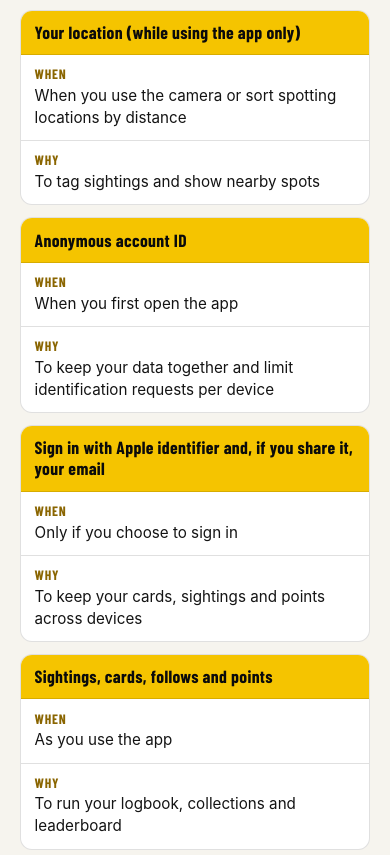
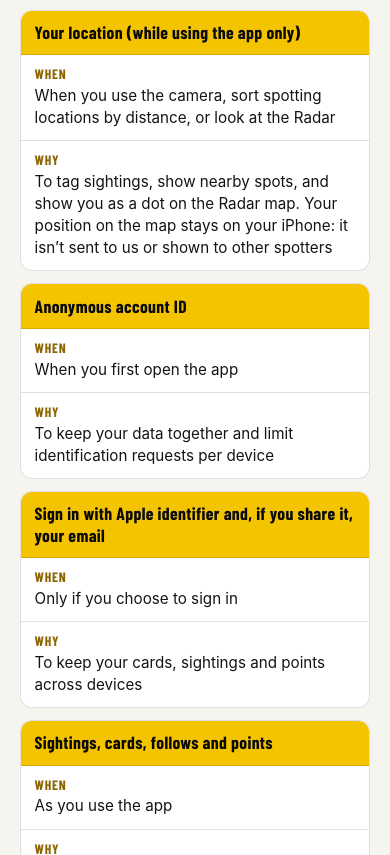
Before and after one commit to jbultena-dev/flightline-site, a plain HTML site: page privacy/index.html in a window 390 px wide. Shown: the part 1135-1990 px from the top of the page. Drawn offline with Linux system fonts and the light colour scheme.

Commit message:
Privacy policy: your position on the Radar stays on your iPhone

```diff
--- a/privacy/index.html
+++ b/privacy/index.html
@@ -35,7 +35,7 @@
         <tbody>
           <tr><td data-label="Data">Aircraft photos</td><td data-label="When">When you take or choose a photo to make a card</td><td data-label="Why">To identify the aircraft and create your card</td></tr>
           <tr><td data-label="Data">Photo date and location</td><td data-label="When">When the photo carries them, or from your location at the moment you take it in the app</td><td data-label="Why">To place a sighting at the nearest airport and award points</td></tr>
-          <tr><td data-label="Data">Your location (while using the app only)</td><td data-label="When">When you use the camera or sort spotting locations by distance</td><td data-label="Why">To tag sightings and show nearby spots</td></tr>
+          <tr><td data-label="Data">Your location (while using the app only)</td><td data-label="When">When you use the camera, sort spotting locations by distance, or look at the Radar</td><td data-label="Why">To tag sightings, show nearby spots, and show you as a dot on the Radar map. Your position on the map stays on your iPhone: it isn&rsquo;t sent to us or shown to other spotters</td></tr>
           <tr><td data-label="Data">Anonymous account ID</td><td data-label="When">When you first open the app</td><td data-label="Why">To keep your data together and limit identification requests per device</td></tr>
           <tr><td data-label="Data">Sign in with Apple identifier and, if you share it, your email</td><td data-label="When">Only if you choose to sign in</td><td data-label="Why">To keep your cards, sightings and points across devices</td></tr>
           <tr><td data-label="Data">Sightings, cards, follows and points</td><td data-label="When">As you use the app</td><td data-label="Why">To run your logbook, collections and leaderboard</td></tr>
```
